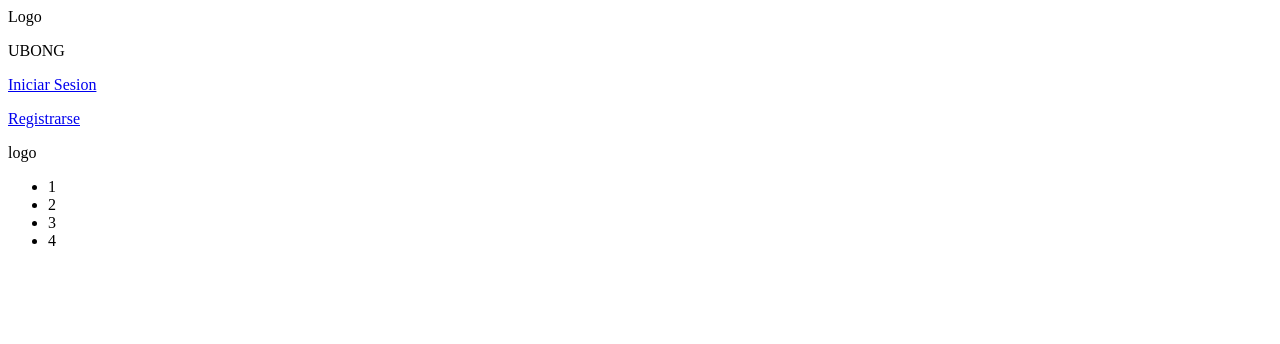
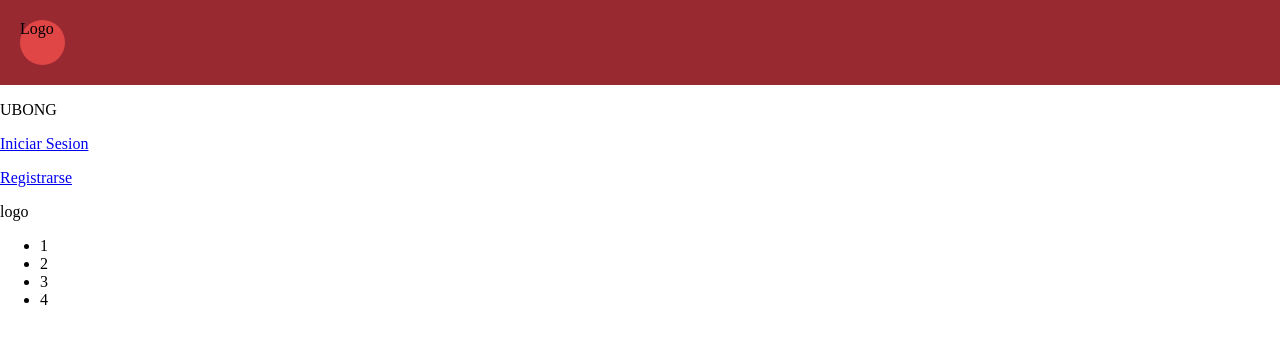
Before and after one commit to GusSaman0/Ubong, a plain HTML site: page index.html in a window 1280 px wide. Drawn offline with Linux system fonts and the light colour scheme.

Commit message:
integracion de header, logo CSS

```diff
--- a/CSS/Style.css
+++ b/CSS/Style.css
@@ -1,4 +1,20 @@
-body
+
+
+html, body{
+    margin: 0%;
+    background-color: e5e7ee;
+}
+
+.hi-g{
+    background-color: #992931;
+    padding: 20px;
+    margin: 0px;
+}
+.hi-l
 {
-backgroundcolor: #ffffff;
+    background-color: #E04646;
+    border-radius: 50%;
+    height: 45px;
+    width: 45px;
+    flex-box: unset;
 }
--- a/index.html
+++ b/index.html
@@ -4,11 +4,12 @@
     <meta charset="UTF-8">
     <meta name="viewport" content="width=device-width, initial-scale=1.0">
     <title>Document</title>
+    <link rel="stylesheet" href="./CSS/Style.css">
 </head>
 <body>
     <header>
-        <div>
-            <div>
+        <div class="hi-g">
+            <div class="hi-l">
                 Logo
             </div>
         </div>
```
